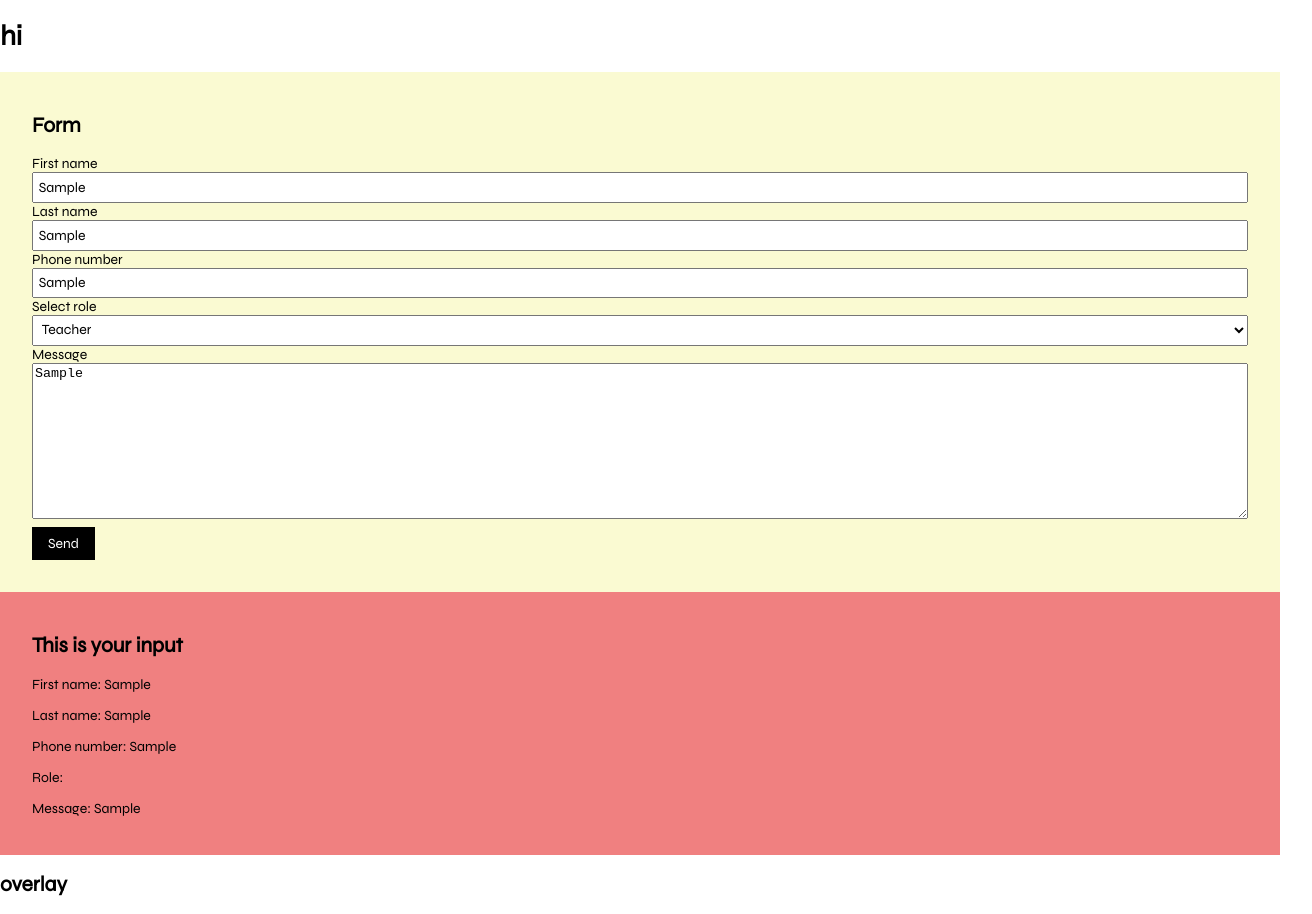
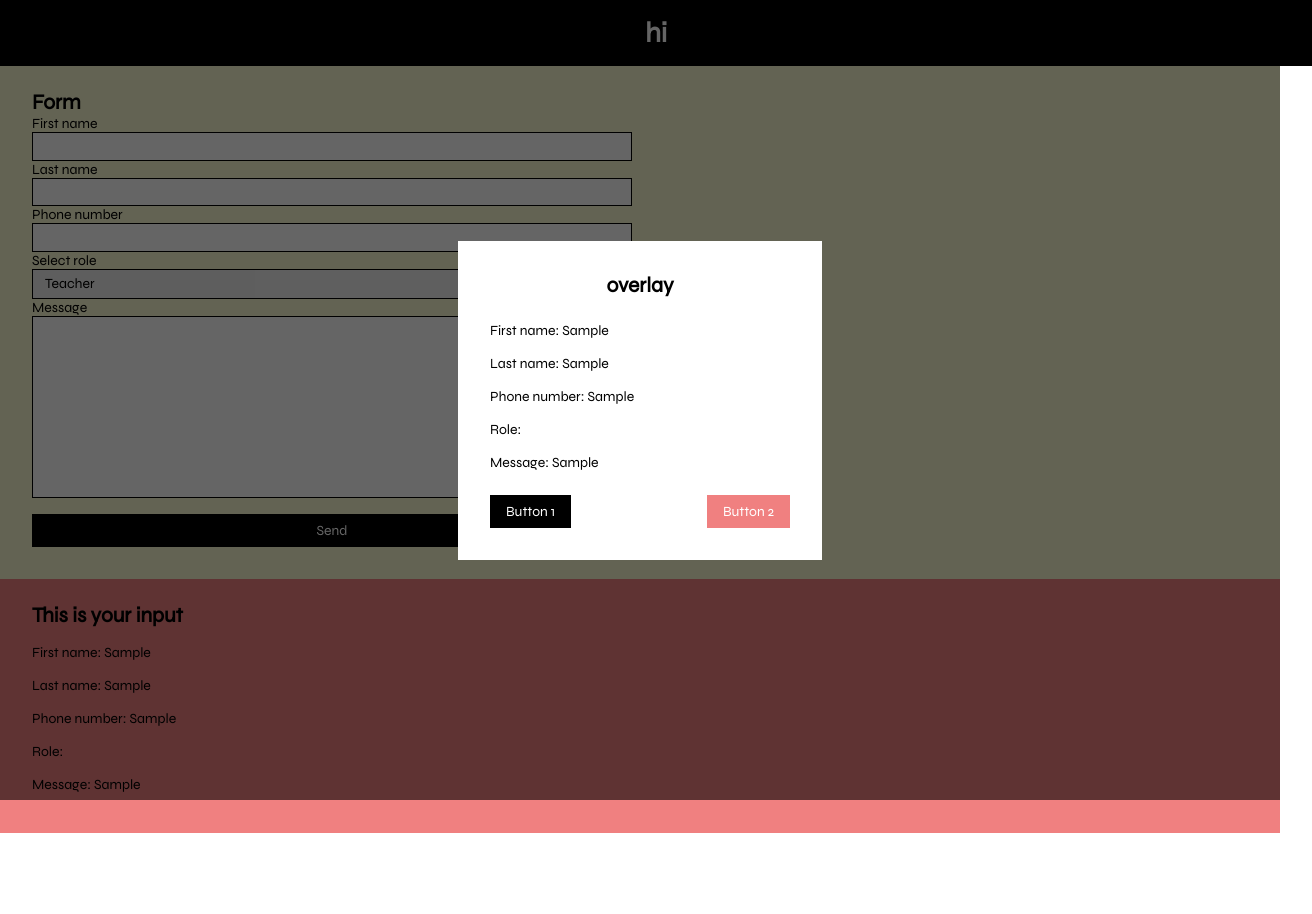
Before and after one commit to pixelsnow/form_handling_task_react, a React (Create React App) app: page / in a window 1280 px wide. Both pictures are taken after typing "Sample", "Sample", "Sample", "Sample" into the empty fields and a click on the button "Send". Shown: the whole page, 1312 px wide, since content can reach past the window. After the commit the page ends 833 px from the top, so only its background shows below. Built offline with nearby package versions, Linux system fonts and the light colour scheme.

Commit message:
add fully functioning version

```diff
--- a/src/App.css
+++ b/src/App.css
@@ -3,4 +3,18 @@
 .App {
   font-family: "Syne", sans-serif;
   font-size: 14px;
+  min-height: 100%;
+  background-color: lightgreen;
 }
+
+h1 {
+  background-color: black;
+  width: 100%;
+  padding: 1rem;
+  color: white;
+  text-align: center;
+}
+
+.form-view-container {
+  display: grid;
+}
--- a/src/App.jsx
+++ b/src/App.jsx
@@ -19,9 +19,18 @@ class App extends Component {
   };
 
   submitForm = (e) => {
-    console.log("hei");
     e.preventDefault();
     this.setState({ showPopup: true });
+    e.target.reset();
+  };
+
+  closePopup = () => {
+    this.setState({ showPopup: false });
+    this.setState({ firstname: "" });
+    this.setState({ lastname: "" });
+    this.setState({ phone: "" });
+    this.setState({ role: "" });
+    this.setState({ message: "" });
   };
 
   render() {
@@ -40,7 +49,16 @@ class App extends Component {
             role={this.state.role}
             message={this.state.message}
           />
-          {this.state.showPopup && <Popup />}
+          {this.state.showPopup && (
+            <Popup
+              closePopup={this.closePopup}
+              firstname={this.state.firstname}
+              lastname={this.state.lastname}
+              phone={this.state.phone}
+              role={this.state.role}
+              message={this.state.message}
+            />
+          )}
         </div>
       </div>
     );
--- a/src/Form.css
+++ b/src/Form.css
@@ -4,10 +4,12 @@
 }
 
 input,
-select {
+select,
+textarea {
   font-family: inherit;
   font-size: inherit;
-  padding: 0.3rem;
+  padding: 0.3rem 0.5rem;
+  border: 1px solid black;
 }
 
 button[type="submit"] {
@@ -18,8 +20,11 @@ button[type="submit"] {
   margin: 0.5rem 0;
   background-color: black;
   color: white;
+  margin-top: 1rem;
 }
 
 .form-container form {
   display: grid;
+  width: 600px;
+  /* background-color: aquamarine; */
 }
--- a/src/Form.jsx
+++ b/src/Form.jsx
@@ -4,7 +4,7 @@ const Form = (props) => {
   return (
     <div className="form-container">
       <h2>Form</h2>
-      <form onChange={props.formHandler}>
+      <form onChange={props.formHandler} onSubmit={props.submitHandler}>
         <label htmlFor="firstname">First name</label>
         <input type="text" id="firstname" name="firstname" />
         <label htmlFor="lastname">Last name</label>
@@ -19,10 +19,8 @@ const Form = (props) => {
         </select>
         <label htmlFor="message">Message</label>
         <textarea name="message" id="message" cols="30" rows="10"></textarea>
+        <button type="submit">Send</button>
       </form>
-      <button type="submit" onClick={props.submitHandler}>
-        Send
-      </button>
     </div>
   );
 };
--- a/src/Popup.css
+++ b/src/Popup.css
@@ -0,0 +1,51 @@
+.overlay {
+  background-color: rgba(0, 0, 0, 0.602);
+  position: fixed;
+  left: 0;
+  top: 0;
+  height: 100%;
+  width: 100%;
+  display: flex;
+  justify-content: center;
+  align-items: center;
+}
+
+.popupWindow {
+  z-index: 1;
+  background-color: white;
+  width: 300px;
+  min-height: 100px;
+  padding: 2rem;
+  display: flex;
+  flex-direction: column;
+  justify-content: space-between;
+}
+
+.popupWindow h2 {
+  margin: 0;
+  align-self: center;
+  margin-bottom: 1rem;
+}
+
+.popupWindow p {
+  margin: 0.5rem 0;
+}
+
+.popupWindow .buttons {
+  margin-top: 1rem;
+  display: flex;
+  justify-content: space-between;
+}
+
+.popupWindow .buttons button {
+  border: none;
+  font-family: inherit;
+  font-size: inherit;
+  background-color: black;
+  color: white;
+  padding: 0.5rem 1rem;
+}
+
+.popupWindow .buttons button:nth-child(2) {
+  background-color: lightcoral;
+}
--- a/src/Popup.jsx
+++ b/src/Popup.jsx
@@ -1,10 +1,22 @@
-const Popup = () => {
+import "./Popup.css";
+
+const Popup = (props) => {
   return (
     <div className="Popup">
-      <div className="popupWindow">
-        <h2>overlay</h2>
+      <div className="overlay">
+        <div className="popupWindow">
+          <h2>overlay</h2>
+          <p>First name: {props.firstname}</p>
+          <p>Last name: {props.lastname}</p>
+          <p>Phone number: {props.phone}</p>
+          <p>Role: {props.role}</p>
+          <p>Message: {props.message}</p>
+          <div className="buttons">
+            <button onClick={props.closePopup}>Button 1</button>
+            <button onClick={props.closePopup}>Button 2</button>
+          </div>
+        </div>
       </div>
-      <div className="overlay"></div>
     </div>
   );
 };
--- a/src/View.css
+++ b/src/View.css
@@ -1,4 +1,9 @@
 .View {
   background-color: lightcoral;
   padding: 1.5rem 2rem;
+  min-width: 400px;
 }
+
+.View p {
+  margin: 1rem 0;
+}
--- a/src/index.css
+++ b/src/index.css
@@ -1,4 +1,4 @@
-body {
+* {
   margin: 0;
   padding: 0;
   box-sizing: 0;
```
